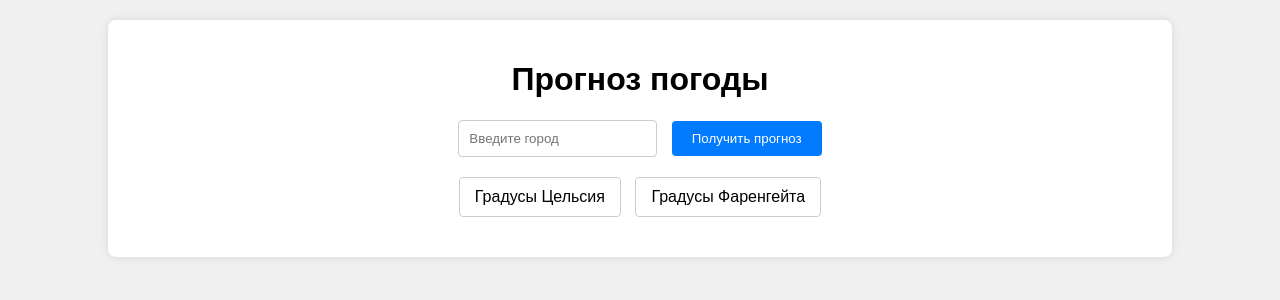
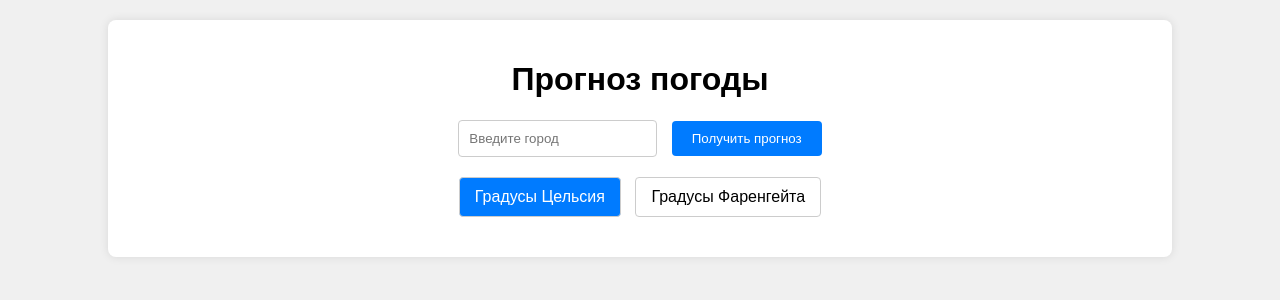
Before and after one commit to Maxim-Pshenichnov/weather_app_project, a Flask app: page /?units=metric in a window 1280 px wide. Shown: the part 38-338 px from the top of the page. Run offline with Flask 3, Linux system fonts and the light colour scheme.

Commit message:
units fixed

```diff
--- a/app.py
+++ b/app.py
@@ -11,7 +11,7 @@ app = Flask(__name__)
 
 @app.route("/", methods=["GET", "POST"])
 def index():
-    units = request.args.get("units", "celcius")
+    units = request.args.get("units", "metric")
     if request.method == "POST":
         city = request.form["city"]
         weather_data = weather_api.get_weather(city, units)
--- a/templates/index.html
+++ b/templates/index.html
@@ -9,8 +9,8 @@
         <button type="submit">Получить прогноз</button>
     </form>
     <div class="units-selector">
-        <a href="{{ url_for('index', units='celcius') }}" {% if units == 'celcius' %}class="active"{% endif %}>Градусы Цельсия</a>
-        <a href="{{ url_for('index', units='farenheit') }}" {% if units == 'farenheit' %}class="active"{% endif %}>Градусы Фаренгейта</a>
+        <a href="{{ url_for('index', units='metric') }}" {% if units == 'metric' %}class="active"{% endif %}>Градусы Цельсия</a>
+        <a href="{{ url_for('index', units='imperial') }}" {% if units == 'imperial' %}class="active"{% endif %}>Градусы Фаренгейта</a>
     </div>
   {% if city %}
     <h2>Погода в городе: {{city}}</h2>
@@ -27,7 +27,7 @@
             <div class="weather-item">
               <p>Дата: {{ day.date }}</p>
               <img src="https://openweathermap.org/img/w/{{ day.icon }}.png" alt="{{ day.description }}">
-              <p>Температура: {{ day.temp }} {{'°C' if units == 'celcius' else '°F'}}</p>
+              <p>Температура: {{ day.temp }} {{'°C' if units == 'metric' else '°F'}}</p>
               <p>Описание: {{ day.description }}</p>
             </div>
           {% endfor %}
@@ -62,7 +62,7 @@
             y: {
               title: {
                 display: true,
-                text: 'Температура ' + '{{"°C" if units == "celcius" else "°F"}}'
+                text: 'Температура ' + '{{"°C" if units == "metric" else "°F"}}'
               }
            }
        }
--- a/weather_api.py
+++ b/weather_api.py
@@ -4,7 +4,7 @@ from dotenv import load_dotenv
 load_dotenv()
 API_KEY = os.getenv('OPENWEATHER_API_KEY')
 
-def get_weather(city, units='celsius'):
+def get_weather(city, units='metric'):
     url = f"https://api.openweathermap.org/data/2.5/forecast?q={city}&appid={API_KEY}&units={units}"
     response = requests.get(url)
     if response.status_code == 200:
@@ -25,7 +25,7 @@ def get_weather(city, units='celsius'):
     else:
         return None
 
-def get_forecast_data(city, units="celsius"):
+def get_forecast_data(city, units="metric"):
     url = f"https://api.openweathermap.org/data/2.5/forecast?q={city}&appid={API_KEY}&units={units}"
     response = requests.get(url)
     if response.status_code == 200:
```
Also changed, not shown: weather.db (added).
